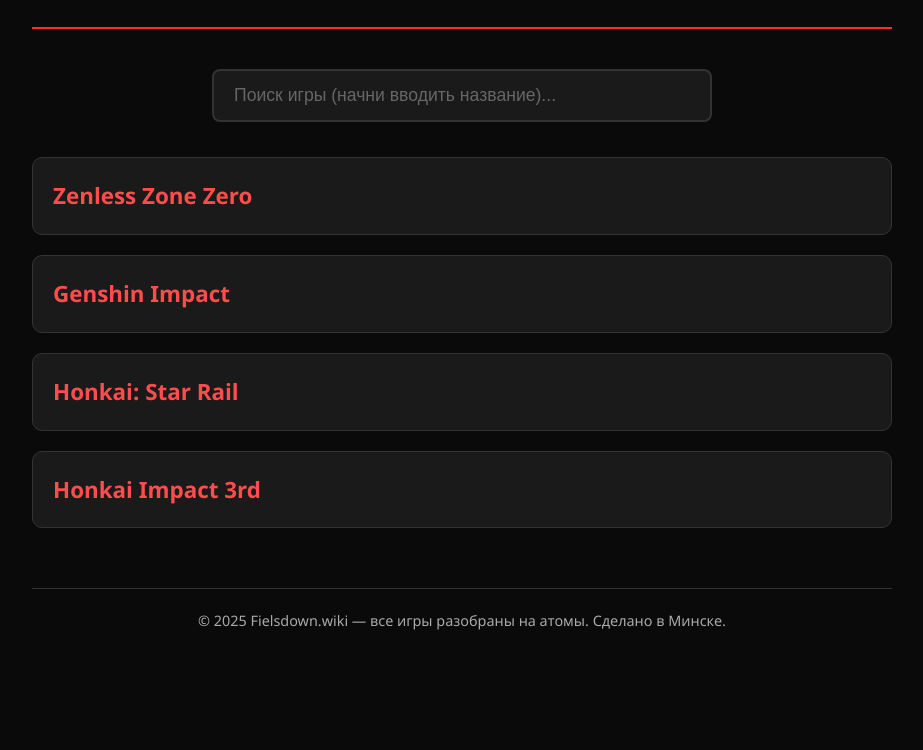
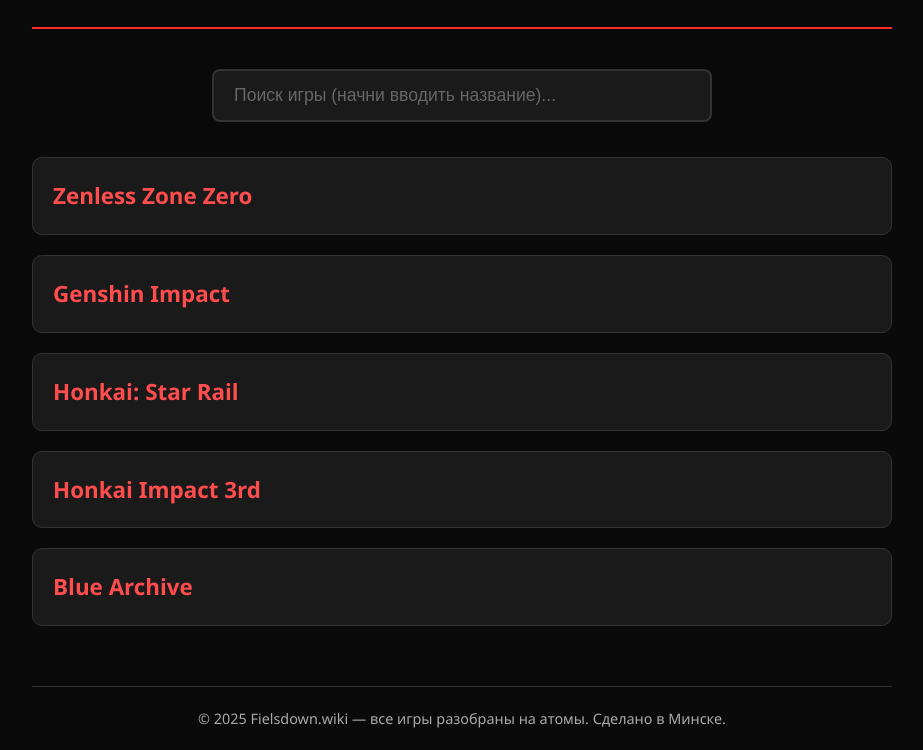
Before and after one commit to TimurFilchenko/FielsdownWiki, a website: page index.html in a window 1280 px wide. Shown: the part 188-938 px from the top of the page, without its empty margins (178-1101 px from the left). Before the commit the page ends 841 px from the top, so only its background shows below. Drawn offline with Linux system fonts and the light colour scheme.

Commit message:
Update index.html

```diff
--- a/index.html
+++ b/index.html
@@ -216,6 +216,9 @@
       <div class="game-card" data-name="Honkai Impact 3rd">
         <a href="games/honkai_impact-3rd.html">Honkai Impact 3rd</a>
       </div>
+      <div class="game-card" data-name="Blue Archive">
+        <a href="games/blue_archive.html">Blue Archive</a>
+      </div>
     </div>
 
     <footer>
```
